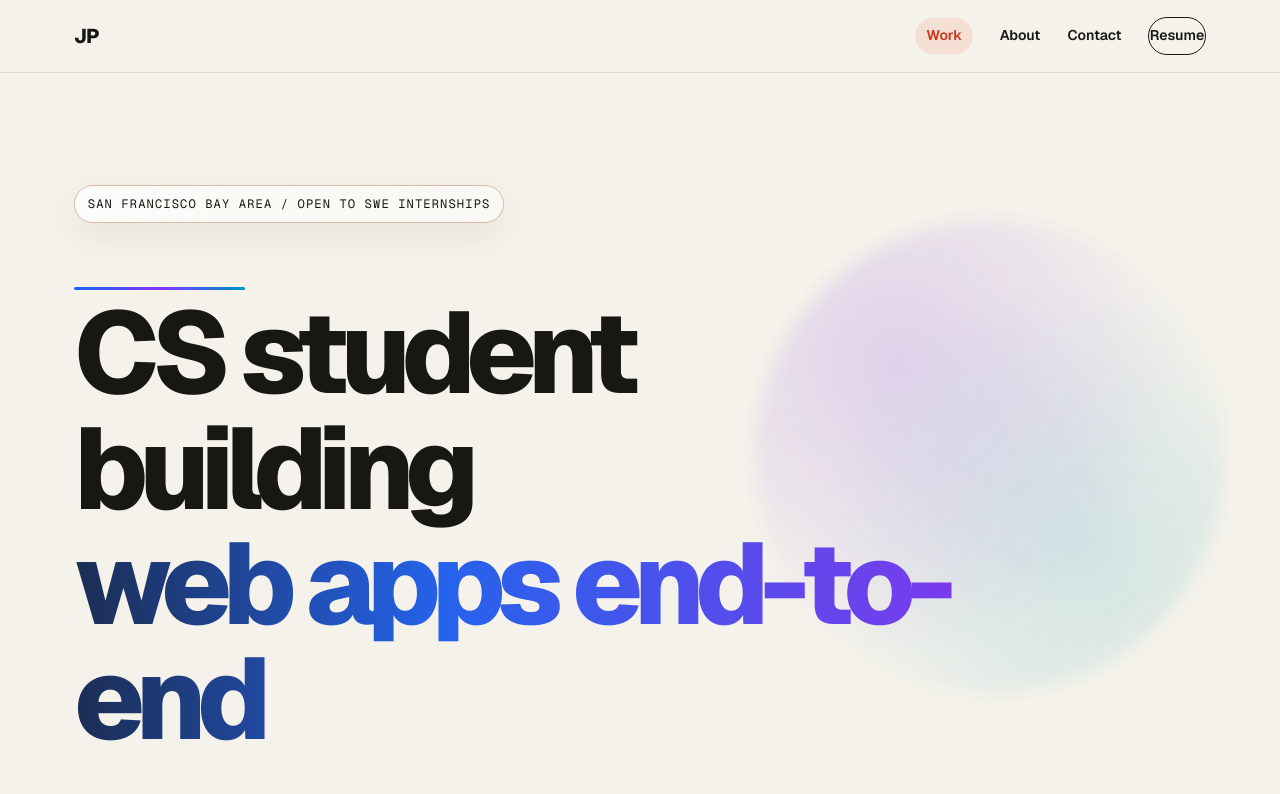
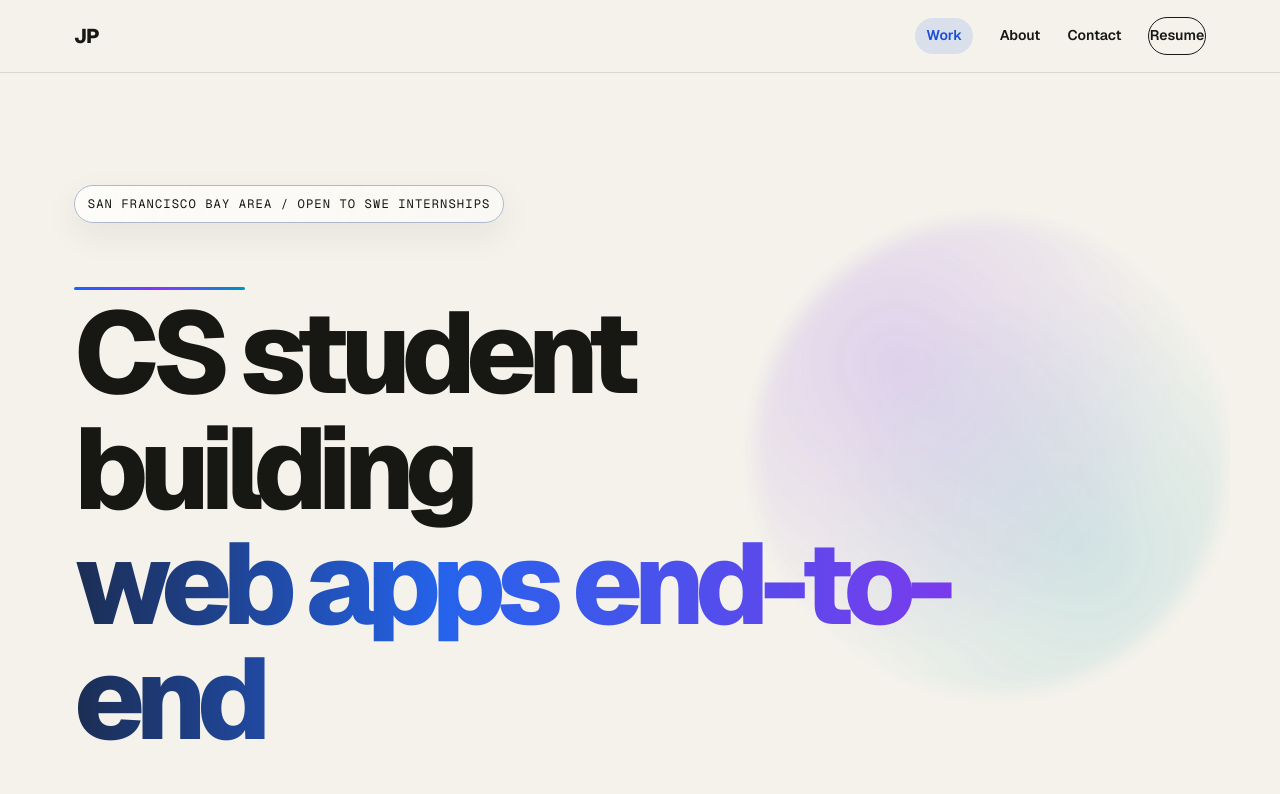
Before and after one commit to jonathanphuung/portfolio, a Next.js app: page / in a window 1280 px wide. Shown: the top 794 px of the page. Built offline with nearby package versions, Linux system fonts and the light colour scheme.

Commit message:
Use blue site accent color

```diff
--- a/src/app/globals.css
+++ b/src/app/globals.css
@@ -6,9 +6,9 @@
   --paper: #f4f2eb;
   --card: #fbfaf6;
   --line: #d5d1c5;
-  --accent: #ff5c35;
-  --accent-dark: #c93618;
-  --glow: #ffd7c8;
+  --accent: #2563eb;
+  --accent-dark: #1d4ed8;
+  --glow: #dbeafe;
   --hero-blue: #2563eb;
   --hero-violet: #7c3aed;
   --hero-cyan: #0891b2;
```
